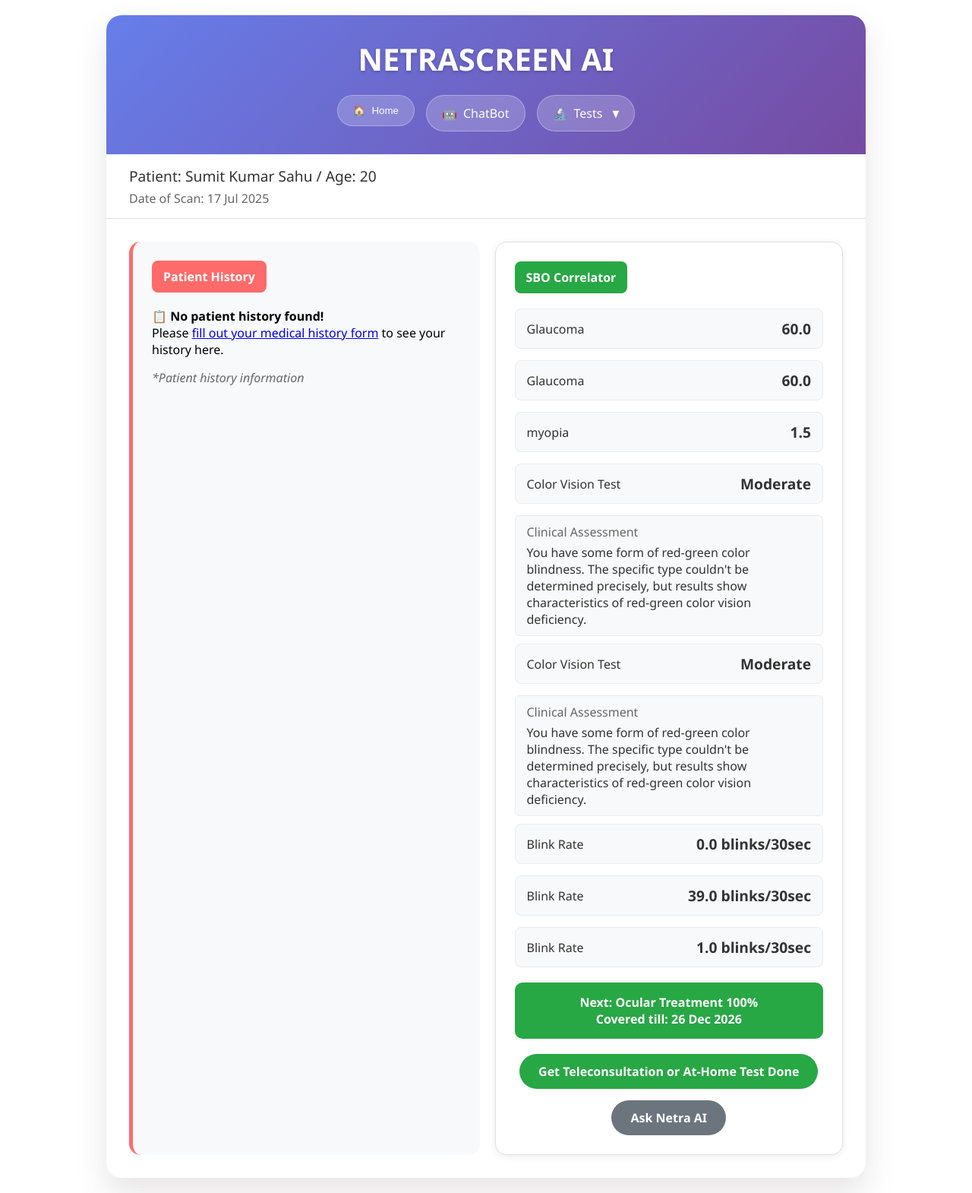
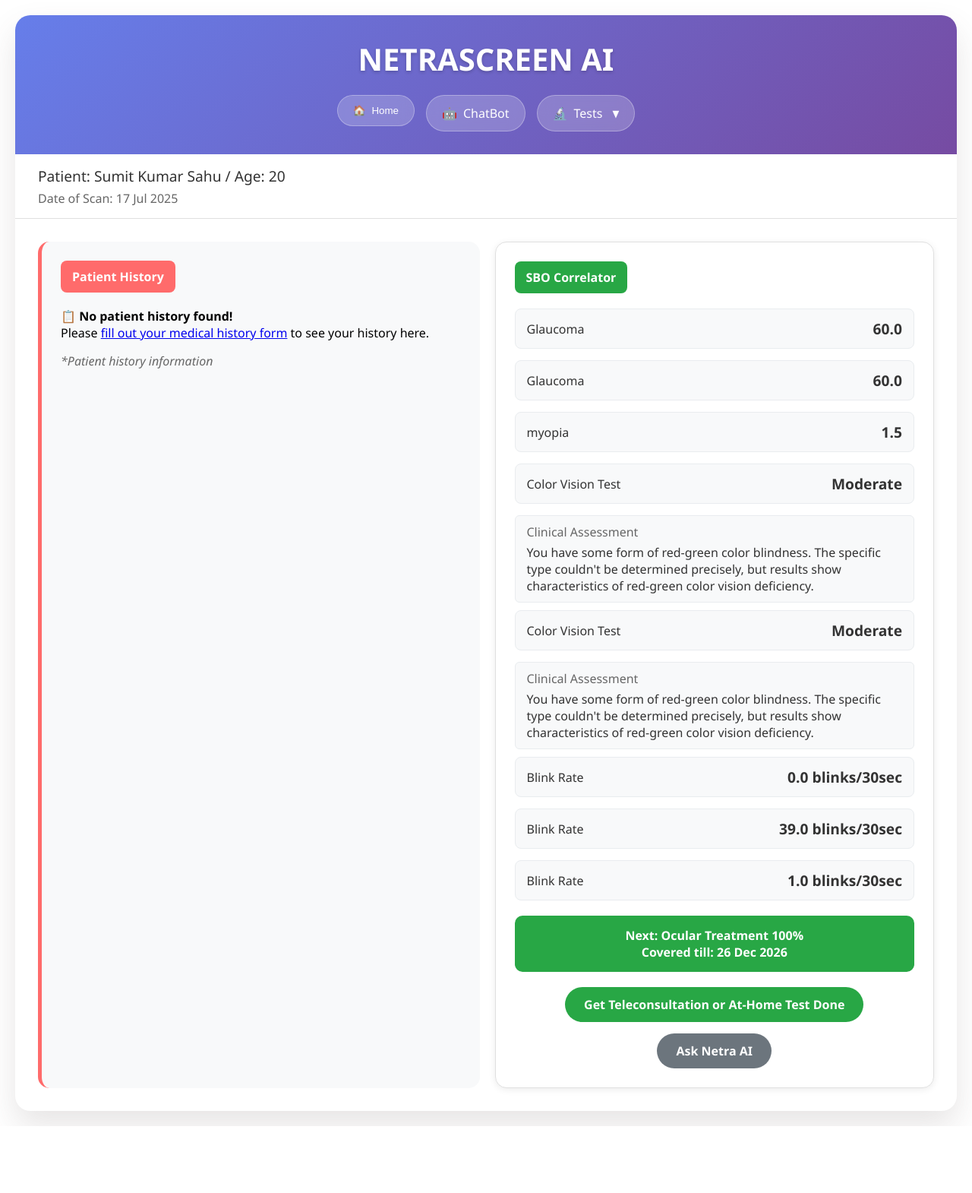
Before and after one commit to ASUR12ZURVAN/WEBAPP-EYESPHERE, a Django app: page /user_profile/1/ in a window 1280 px wide. Shown: the whole page at 76% size. After the commit the page ends 1482 px from the top, so only its background shows below. Run offline with Django 5.2, Linux system fonts and the light colour scheme; data comes from the database, SQL or seed files in the repository; data that the repository does not hold is empty.

Commit message:
user_profile changes

```diff
--- a/webapp/Templates/user_profile.html
+++ b/webapp/Templates/user_profile.html
@@ -19,7 +19,7 @@
         }
 
         .container {
-            max-width: 1000px;
+            max-width: 2000px;
             margin: 0 auto;
             background: white;
             border-radius: 20px;
@@ -521,7 +521,7 @@
     {% else %}
         <div class="history-prompt">
             <strong>📋 No patient history found!</strong><br>
-            Please <a href="/patient-history/">fill out your medical history form</a> to see your history here.
+            Please <a href="/submit_patient_history/">fill out your medical history form</a> to see your history here.
         </div>
     {% endif %}
 
```
